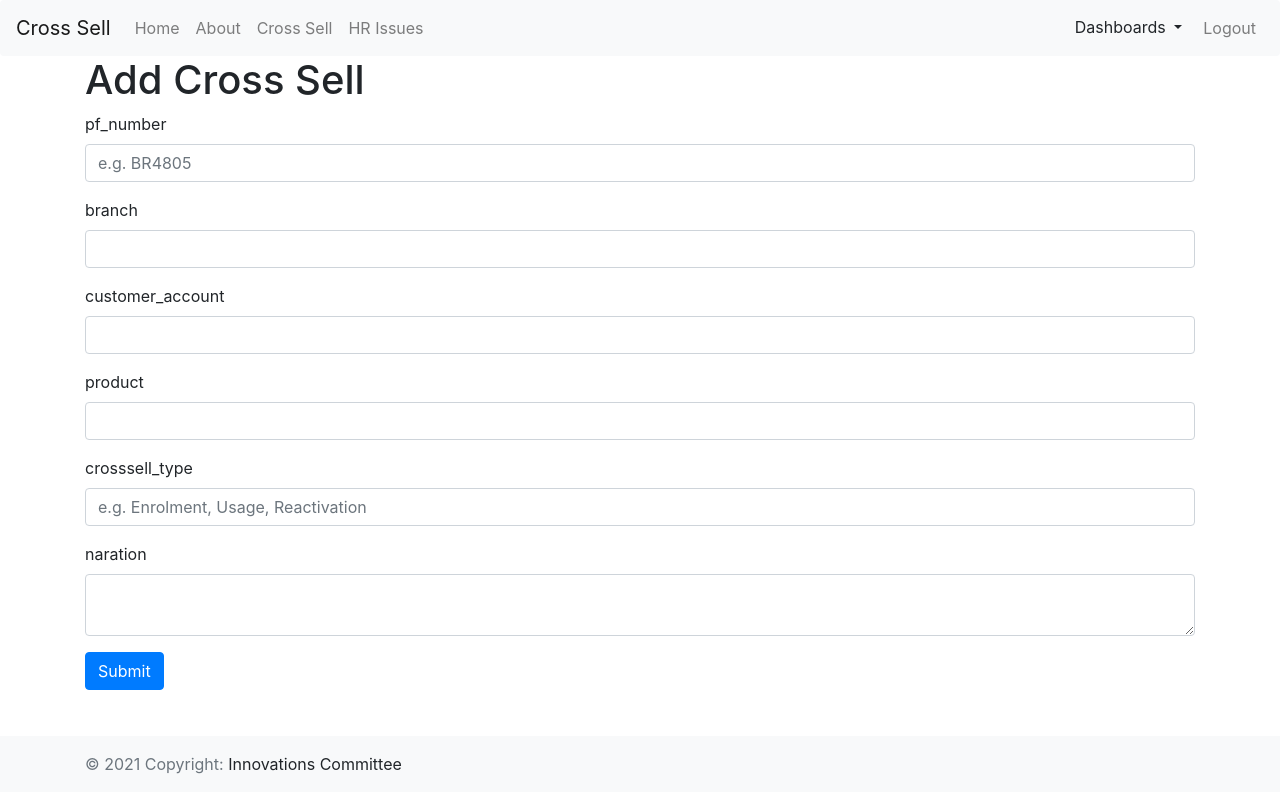
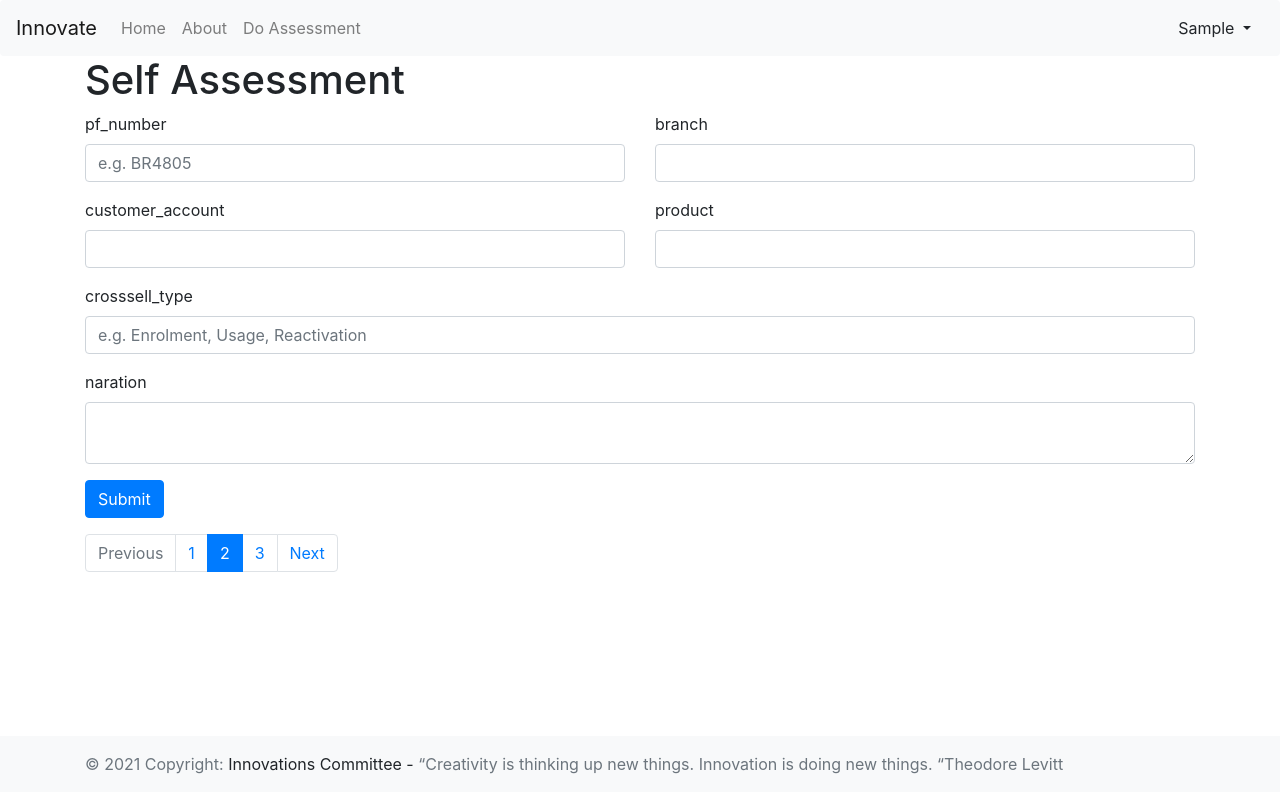
Before and after one commit to RemmyBisimbeko/innovate, a Flask app: page /add_crosssell in a window 1280 px wide. Run offline with Flask 2, Linux system fonts and the light colour scheme; the visitor is signed in with stand-in values (Sample User, id 1); some libraries are stand-ins or nearby versions.

Commit message:
gerring somewhere

```diff
--- a/app.py
+++ b/app.py
@@ -187,7 +187,7 @@ def login():
                 session['username'] = username
 
                 flash('You are now logged in', 'success')
-                return  redirect(url_for('dashboard'))
+                return  redirect(url_for('home'))
             else:
                 error='Invalid login'
                 return render_template('login.html', error=error)
--- a/templates/add_crosssell.html
+++ b/templates/add_crosssell.html
@@ -2,21 +2,35 @@
 
 {% block body %}
 <div class="container">
-  <h1>Add Cross Sell</h1>
+  <h1>Self Assessment</h1>
   {% from "includes/_formhelpers.html" import render_field %}
   <form method="POST" action="">
+    <div class="row">
+        <div class="col">
             <div class="form-group">
                 {{ render_field(form.pf_number, class_="form-control", placeholder='e.g. BR4805') }}
             </div>
+        </div>
+        <div class="col">
             <div class="form-group">
                 {{ render_field(form.branch, class_="form-control") }}
             </div>
+        </div>
+    </div>
+
+    <div class="row">
+        <div class="col">
             <div class="form-group">
                 {{ render_field(form.customer_account, class_="form-control") }}
             </div>
+        </div>
+        <div class="col">
             <div class="form-group">
                 {{ render_field(form.product, class_="form-control") }}
             </div>
+        </div>
+    </div>
+
     <div class="form-group">
         {{ render_field(form.crosssell_type, class_="form-control", placeholder='e.g. Enrolment, Usage, Reactivation') }}
     </div>
@@ -25,5 +39,23 @@
     </div>
     <p><input class="btn btn-primary" type="submit" value="Submit">
   </form>
+
+
+  <nav aria-label="...">
+    <ul class="pagination">
+      <li class="page-item disabled">
+        <a class="page-link" href="#" tabindex="-1">Previous</a>
+      </li>
+      <li class="page-item"><a class="page-link" href="#">1</a></li>
+      <li class="page-item active">
+        <a class="page-link" href="#">2 <span class="sr-only">(current)</span></a>
+      </li>
+      <li class="page-item"><a class="page-link" href="#">3</a></li>
+      <li class="page-item">
+        <a class="page-link" href="#">Next</a>
+      </li>
+    </ul>
+  </nav>
+
 </div>
 {% endblock %}
--- a/templates/home.html
+++ b/templates/home.html
@@ -10,8 +10,8 @@
         <!-- <h1 class="display-3">Loan Restructure</h1>
         <p class="lead">Welcome to my Loan Restructure app. This application was build with python, bootstrap and sql</p>
         <p> -->
-        <h1 class="display-3">Cross Sell</h1>
-        <p class="lead">Welcome to the Cente Cross Sell Dashboard.</p>
+        <h1 class="display-3">Cente Innovation</h1>
+        <p class="lead">Welcome to the Cente Innovation Self-Assessment Portal</p>
         {% if session.logged_in == NULL %}
         <p>
             <a class="btn btn-primary btn-lg" href="/register" role="button">Register</a>
--- a/templates/includes/_footer.html
+++ b/templates/includes/_footer.html
@@ -3,7 +3,11 @@
 <footer class="footer py-3 bg-light fixed-bottom p-3 mb-2 bg-gradient-secondary">
     <div class="container">
         <span class="text-muted">© 2021 Copyright:</span>
-        <span class="text-center">Innovations Committee</span>
+        <span class="text-center">Innovations Committee  - </span>
+        <span class="text-muted">
+            “Creativity is thinking up new things.
+            Innovation is doing new things. “Theodore Levitt
+        </span>
     </div>
 </footer>
 
--- a/templates/includes/_navbar.html
+++ b/templates/includes/_navbar.html
@@ -1,5 +1,5 @@
 <nav class="navbar navbar-expand-lg navbar-light bg-light rounded">
-  <a class="navbar-brand" href="/">Cross Sell</a>
+  <a class="navbar-brand" href="/">Innovate</a>
   <button class="navbar-toggler" type="button" data-toggle="collapse" data-target="#navbarNav" aria-controls="navbarNav" aria-expanded="false" aria-label="Toggle navigation">
     <span class="navbar-toggler-icon"></span>
   </button>
@@ -13,10 +13,7 @@
         <a class="nav-link" href="/about">About</a>
       </li>
       <li class="nav-item">
-        <a class="nav-link" href="/crosssells">Cross Sell</a>
-      </li>
-      <li class="nav-item">
-        <a class="nav-link" href="/hrissues">HR Issues</a>
+        <a class="nav-link" href="/add_crosssell">Do Assessment</a>
       </li>
       <!-- <li class="nav-item">
         <a class="nav-link" href="/restructures">Restructures</a>
@@ -38,25 +35,15 @@
 
         <div class="dropdown">
           <button class="btn btn btn-default dropdown-toggle" type="button" id="dropdownMenuButton" data-toggle="dropdown" aria-haspopup="true" aria-expanded="false">
-            Dashboards
+            {{session.username.replace(".", " ").title()}}
           </button>
           <div class="dropdown-menu" aria-labelledby="dropdownMenuButton">
             <!-- <a class="dropdown-item" href="/dashboard">Main Dashboard</a> -->
-            <a class="dropdown-item" href="/dashboard_crosssells">Cross Sell Dashboard</a>
-            <a class="dropdown-item" href="/dashboard_hrissues">HR Issues Dashboard</a>
+            <a class="dropdown-item" href="/crosssells">Assessments</a>
+            <a class="dropdown-item" href="/logout">Logout</a>
           </div>
         </div>
 
-        <li class="nav-item">
-          <a class="nav-link" href="/logout">Logout</a>
-        </li>
-      {% else %}
-        <li class="nav-item">
-          <a class="nav-link" href="/register">Register</a>
-        </li>
-        <li class="nav-item">
-          <a class="nav-link" href="/login">Login</a>
-        </li>
       {% endif %}
     </ul>
   </div>
```
Also changed, not shown: templates/about.html (+3 -4 lines), templates/crosssells.html (+5 -6 lines), templates/register.html (+12 -0 lines), README.md, 1 other file. Lines whose indentation alone changed are shown as unchanged.
